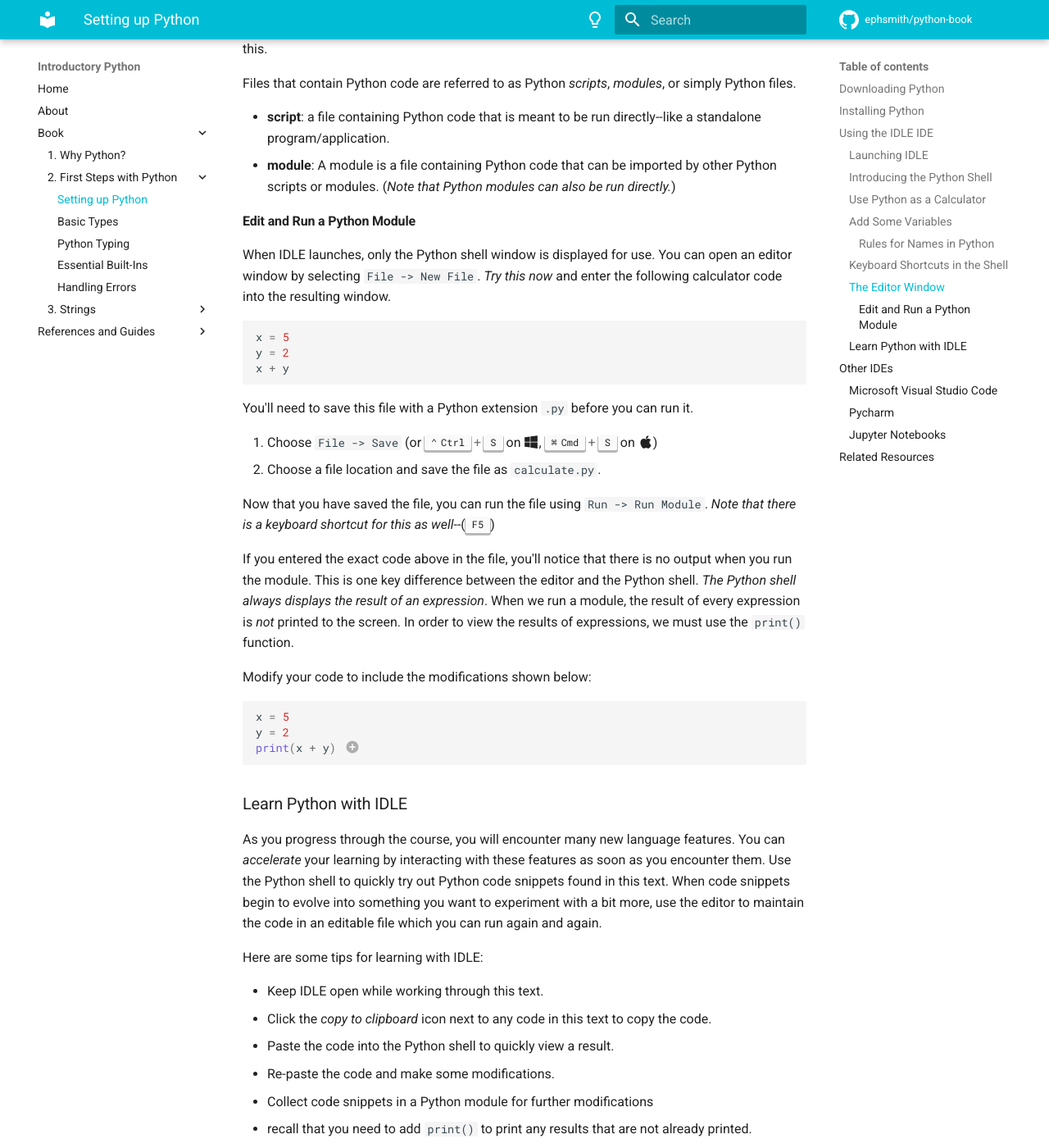
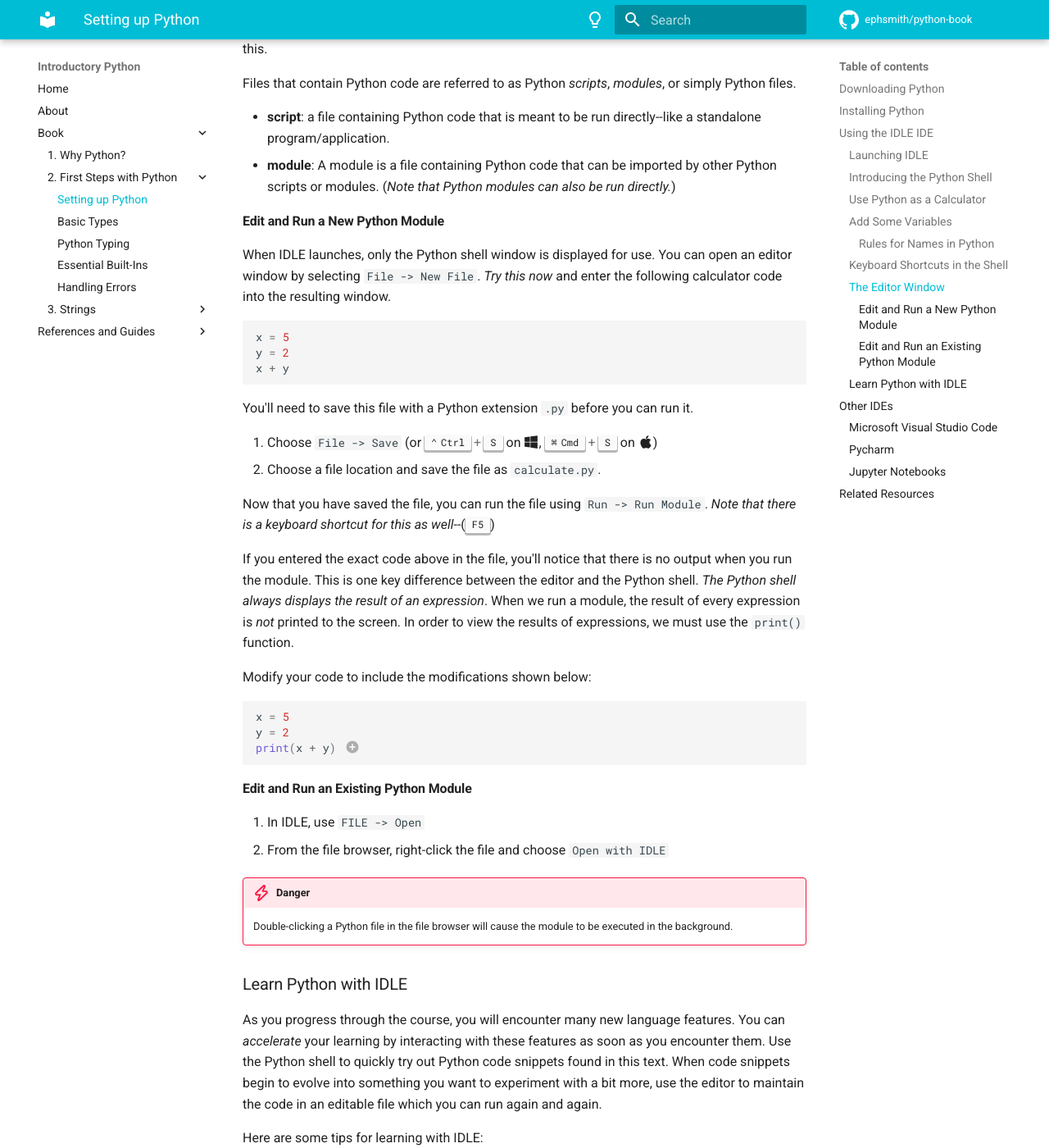
Before and after one commit to ephsmith/python-book, an MkDocs documentation site: the page built from docs/02/02-setting-up-python.md, in a window 1280 px wide and 1400 px high, scrolled down 4681 px. Shown: the whole window at 82% size. Built offline with MkDocs 1.6.1 and Material for MkDocs 9.7.7, drawn with Linux system fonts in a browser that asks for light colours; comment, search, counter and statistics services are not loaded.

Commit message:
Setting Up Python: Added a section on editing an existing module with a cautionary note about double-clicking.

````diff
--- a/docs/02/02-setting-up-python.md
+++ b/docs/02/02-setting-up-python.md
@@ -210,7 +210,7 @@ Files that contain Python code are referred to as Python *scripts*,
   imported by other Python scripts or modules. (*Note that Python
   modules can also be run directly.*)
 
-#### Edit and Run a Python Module
+#### Edit and Run a New Python Module
 When IDLE launches, only the Python shell window is displayed for
 use. You can open an editor window by selecting `File -> New
 File`. *Try this now* and enter the following calculator code into the
@@ -250,6 +250,14 @@ print(x + y) # (1)!
 ```
 
 1. Use `print` to display the result of (or value of) an expression.
+
+#### Edit and Run an Existing Python Module
+1. In IDLE, use `FILE -> Open`
+2. From the file browser, right-click the file and choose `Open with IDLE`
+
+!!! danger
+    Double-clicking a Python file in the file browser will cause the module to be
+    executed in the background.
 
 ### Learn Python with IDLE
 As you progress through the course, you will encounter many new
````
